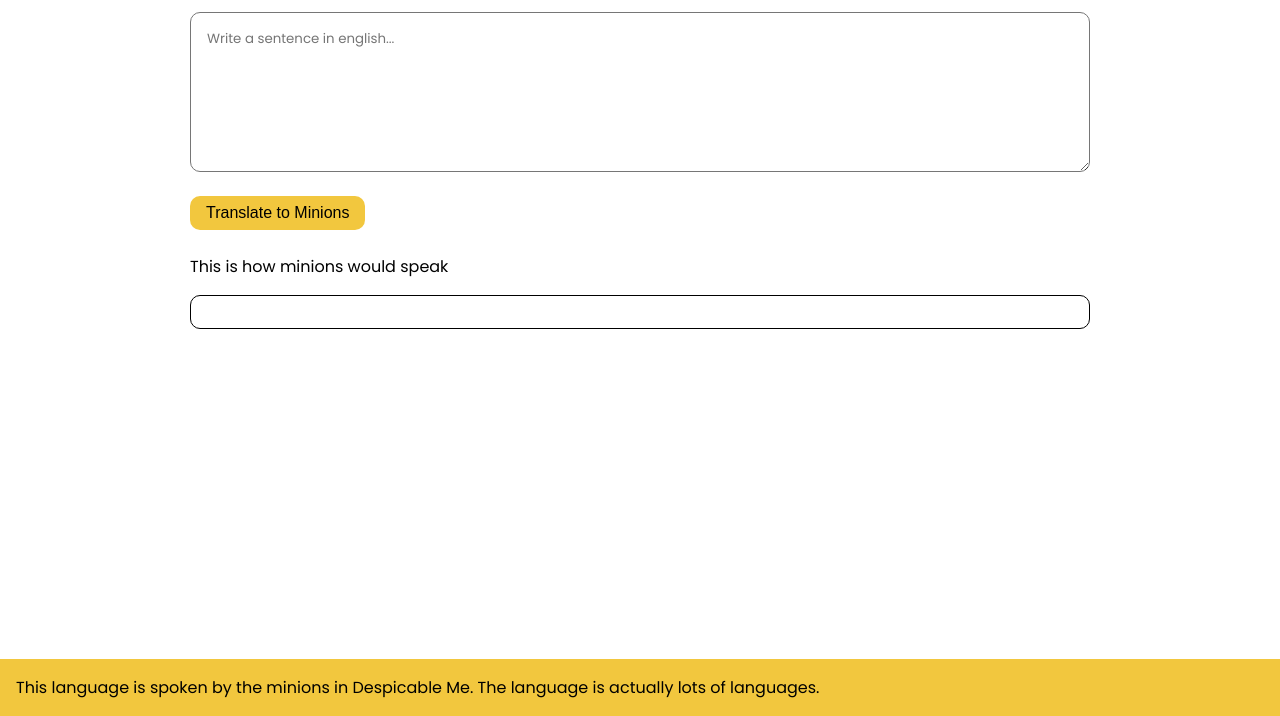
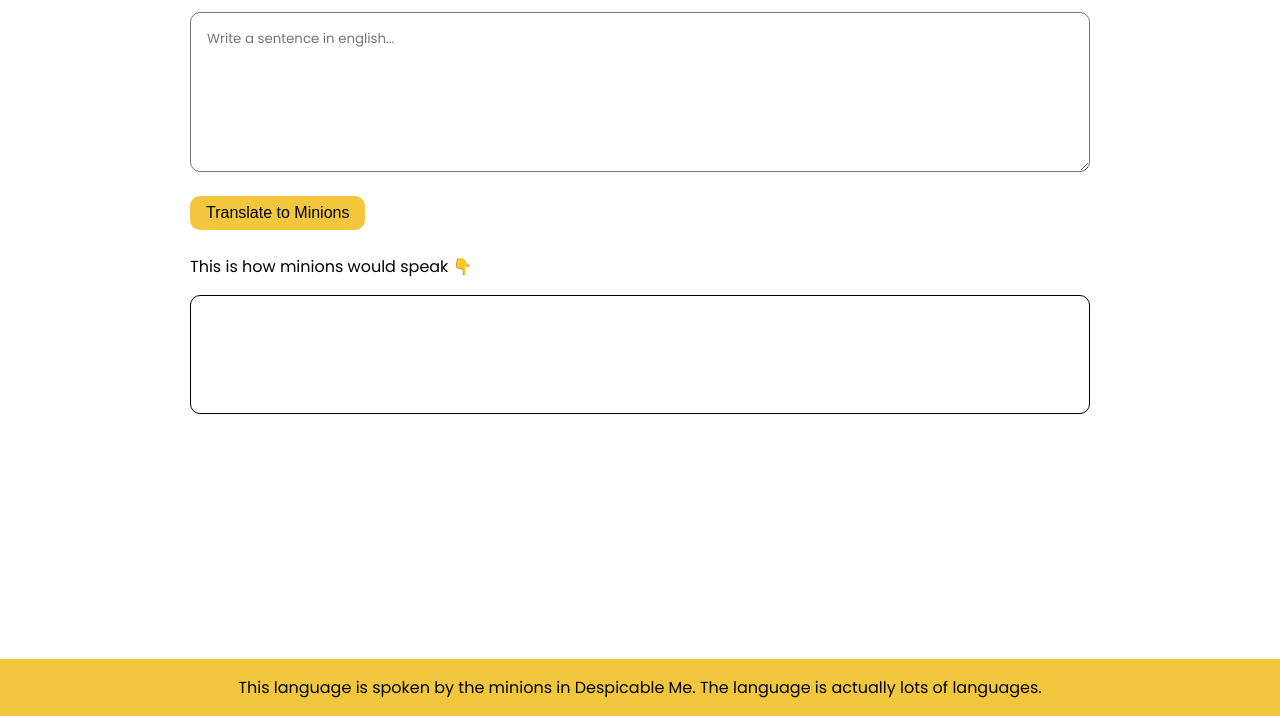
Before and after one commit to MandarBorhade/neog-mark-six-minions-speak, a plain HTML site: page index.html in a window 1280 px wide. Shown: the part 84-800 px from the top of the page. Drawn offline with Linux system fonts and the light colour scheme.

Commit message:
style
fixed footer and added emoji

```diff
--- a/index.html
+++ b/index.html
@@ -26,7 +26,7 @@
 
         <div class="wrapper">
             <div class="output">
-                <p>This is how minions would speak</p>
+                <p>This is how minions would speak 👇</p>
                 <div id="output-txt"></div>
             </div>
         </div>
--- a/styles.css
+++ b/styles.css
@@ -79,9 +79,12 @@ textarea {
     padding: 16px;
     border: 1px solid;
     border-radius: 10px;
+    height: 30vh;
 }
 
 footer {
     background-color: #F2C73E;
     padding: 16px;
+    display: flex;
+    justify-content: center;
 }
```
